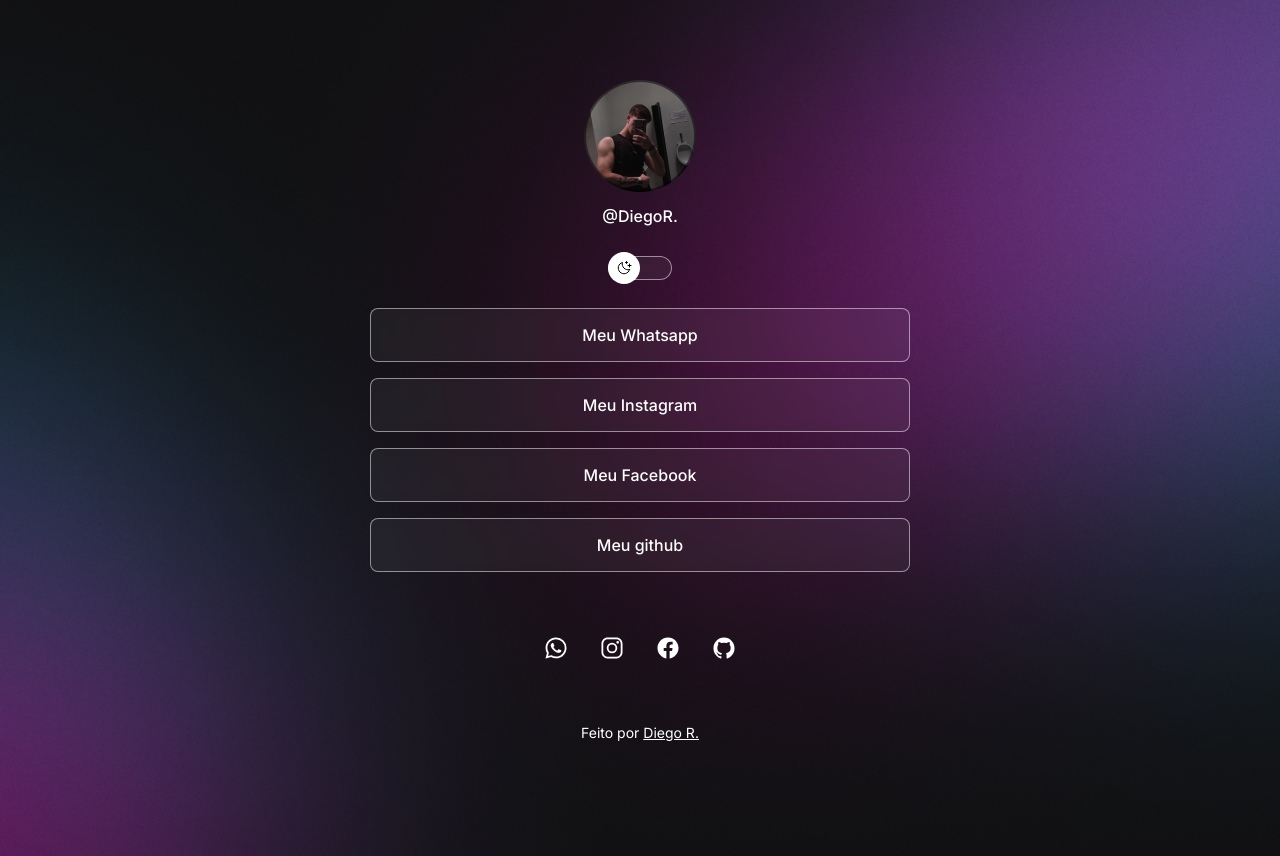
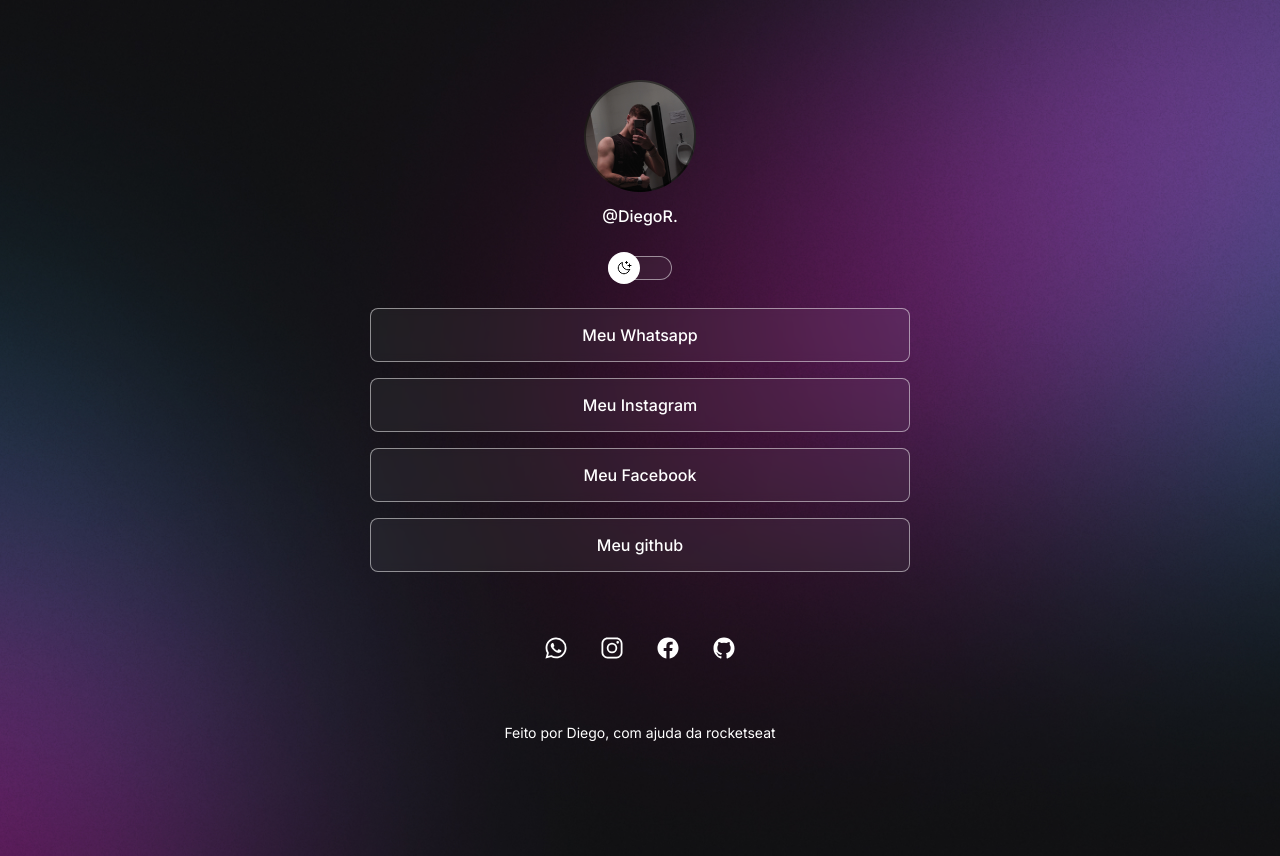
Before and after one commit to DiegoRuviaro/DevLinks, a plain HTML site: page index.html in a window 1280 px wide. Drawn offline with nearby package versions, Linux system fonts and the light colour scheme.

Commit message:
footer change

```diff
--- a/index.html
+++ b/index.html
@@ -67,7 +67,7 @@
           <ion-icon name="logo-github"></ion-icon>
         </a>
       </div>
-      <footer>Feito por <a href="#">Diego R.</a></footer>
+      <footer>Feito por Diego, com ajuda da rocketseat</footer>
     </div>
 
     <script
```
